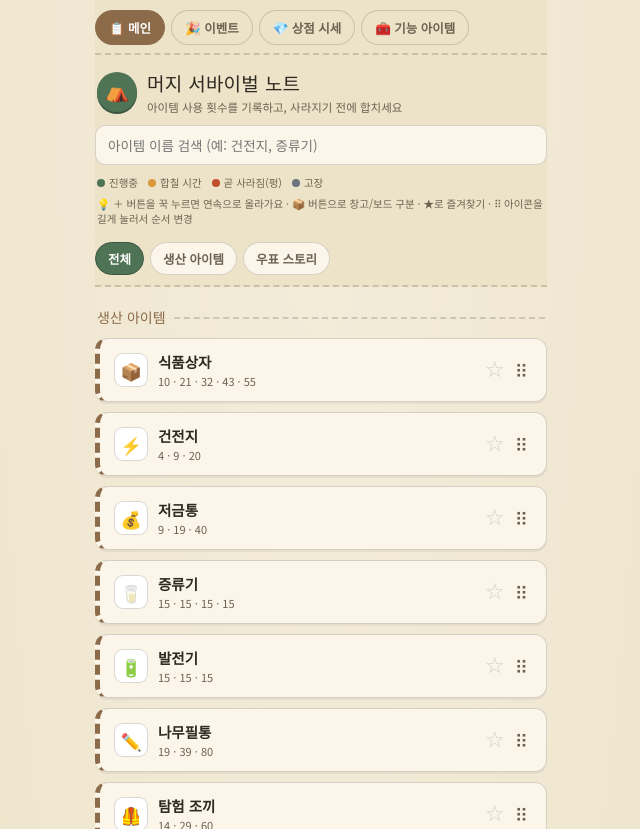
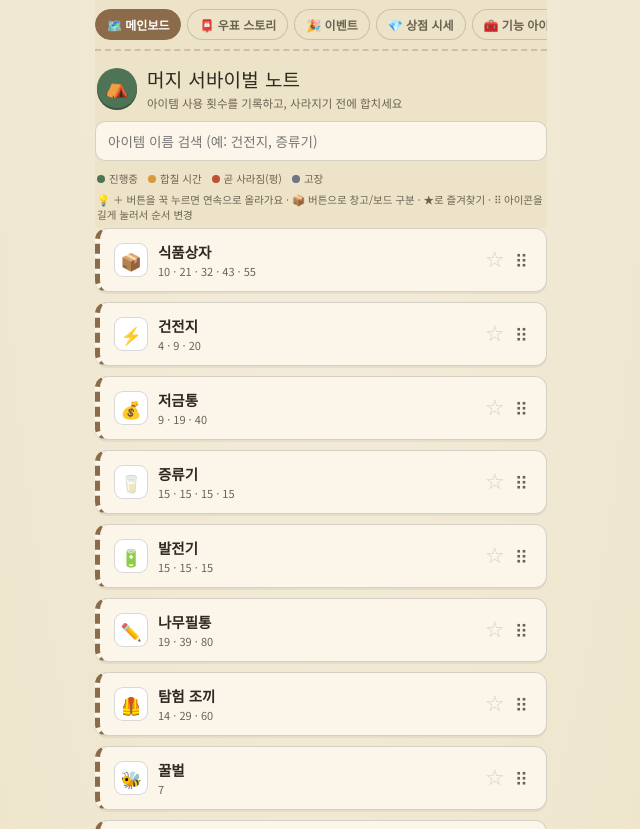
Before and after one commit to mmssnote/mergesurvival-note, a plain HTML site: page index.html in a window 1280 px wide. Shown: the top 829 px of the page, without its empty margins (319-959 px from the left). Drawn offline with Linux system fonts and the light colour scheme; no server answers.

Commit message:
Add files via upload

```diff
--- a/index.html
+++ b/index.html
@@ -39,12 +39,6 @@
     background:var(--paper);
     padding:14px 0 6px;
   }
-  .stickybar{
-    position:sticky;top:46px;z-index:20;
-    background:var(--paper);
-    padding:8px 0 8px;
-    border-bottom:2px dashed var(--line);
-  }
   .brand{display:flex;align-items:center;gap:10px;padding:0 2px;}
   .brand .badge{
     width:40px;height:40px;border-radius:50%;
@@ -62,34 +56,41 @@
   }
   .searchbar input:focus{outline:2px solid var(--moss);outline-offset:1px;}
 
-  .tabs{display:flex;gap:6px;margin-top:2px;overflow-x:auto;padding-bottom:2px;}
-  .tabs::-webkit-scrollbar{display:none;}
+  /* ---- 상단 통합 메뉴(탑탭+카테고리탭), 스크롤 시 자동 접힘 ---- */
+  .topbar-wrap{
+    position:sticky;top:0;z-index:21;background:var(--paper);
+    transition:transform .22s ease;
+  }
+  .topbar-wrap.hide{transform:translateY(-100%);}
+  .topbar{
+    display:flex;align-items:center;gap:6px;padding:9px 0;overflow-x:auto;
+    border-bottom:2px dashed var(--line);
+  }
+  .topbar::-webkit-scrollbar{display:none;}
+  .tabsep{flex:none;width:1px;align-self:stretch;margin:2px 1px;background:var(--line);}
+  .toptab{
+    flex:none;padding:6px 11px;border-radius:999px;border:1.5px solid var(--line);
+    background:var(--paper);font-size:12px;font-weight:700;color:var(--ink-soft);
+    cursor:pointer;white-space:nowrap;
+  }
+  .toptab.active{background:var(--wood);border-color:var(--wood);color:#fff;}
+
+  .tabs{display:flex;gap:6px;flex:none;}
   .tab{
     flex:none;padding:6px 12px;border-radius:999px;border:1.5px solid var(--line);
-    background:var(--card);font-size:12.5px;font-weight:600;color:var(--ink-soft);
+    background:var(--card);font-size:12px;font-weight:600;color:var(--ink-soft);
     cursor:pointer;white-space:nowrap;
   }
   .tab.active{background:var(--moss);border-color:var(--moss-dark);color:#fff;}
 
-  .subtabs{display:flex;gap:6px;margin-top:8px;overflow-x:auto;}
+  .subtabs{display:flex;gap:6px;overflow-x:auto;padding:8px 0;border-bottom:2px dashed var(--line);}
   .subtabs::-webkit-scrollbar{display:none;}
   .subtab{
     flex:none;padding:4px 10px;border-radius:999px;border:1.5px dashed var(--wood);
     background:transparent;font-size:11.5px;font-weight:600;color:var(--wood);cursor:pointer;white-space:nowrap;
   }
   .subtab.active{background:var(--amber);border-style:solid;border-color:var(--amber-dark);color:#fff;}
-
-  .toptabs{
-    display:flex;gap:6px;padding:10px 0 8px;overflow-x:auto;background:var(--paper);
-    border-bottom:2px dashed var(--line);position:sticky;top:0;z-index:21;
-  }
-  .toptabs::-webkit-scrollbar{display:none;}
-  .toptab{
-    flex:none;padding:7px 13px;border-radius:999px;border:1.5px solid var(--line);
-    background:var(--paper);font-size:12.5px;font-weight:700;color:var(--ink-soft);
-    cursor:pointer;white-space:nowrap;
-  }
-  .toptab.active{background:var(--wood);border-color:var(--wood);color:#fff;}
+  .topbar-wrap.not-main .subtabs{display:none !important;}
 
   .infopage{padding:16px 14px 40px;}
   .infohead{font-family:'Jua',sans-serif;font-size:18px;margin:4px 0 16px;color:var(--ink);}
@@ -187,7 +188,7 @@
     flex:1;border:none;background:#F1EBDA;color:var(--ink-soft);font-size:11px;border-radius:5px;
     padding:3px 2px;cursor:pointer;line-height:1.3;
   }
-  .chip .ctrl button.confirm{background:var(--rust);color:#fff;font-weight:700;}
+  .chip .ctrl button.confirm{background:var(--rust);color:#fff;font-weight:900;font-size:15px;}
   .chip.ready{border-color:var(--amber-dark);background:#FFF6E4;}
   .chip.ready .count{color:var(--amber-dark);}
   .chip.ready .bar i{background:var(--amber);}
@@ -249,11 +250,15 @@
 </head>
 <body>
 <div class="wrap">
-  <div class="toptabs" id="toptabs">
-    <button class="toptab active" data-top="main">📋 메인</button>
-    <button class="toptab" data-top="event">🎉 이벤트</button>
-    <button class="toptab" data-top="shop">💎 상점 시세</button>
-    <button class="toptab" data-top="funcitem">🧰 기능 아이템</button>
+  <div class="topbar-wrap" id="topbarWrap">
+    <div class="topbar" id="topbar">
+      <button class="toptab active" data-top="board">🗺️ 메인보드</button>
+      <button class="toptab" data-top="stamp">📮 우표 스토리</button>
+      <button class="toptab" data-top="event">🎉 이벤트</button>
+      <button class="toptab" data-top="shop">💎 상점 시세</button>
+      <button class="toptab" data-top="funcitem">🧰 기능 아이템</button>
+    </div>
+    <div class="subtabs" id="subtabs" style="display:none;"></div>
   </div>
 
   <div id="page-main" class="toppage">
@@ -278,10 +283,6 @@
       <p class="tip">💡 ＋ 버튼을 꾹 누르면 연속으로 올라가요 · 📦 버튼으로 창고/보드 구분 · ★로 즐겨찾기 · ⠿ 아이콘을 길게 눌러서 순서 변경</p>
     </div>
   </header>
-  <div class="stickybar">
-    <div class="tabs" id="cattabs"></div>
-    <div class="subtabs" id="subtabs" style="display:none;"></div>
-  </div>
 
   <main id="content"></main>
 
@@ -374,6 +375,7 @@
     </div>
   </div>
 </div>
+
 
 
 <script type="module">
@@ -515,7 +517,7 @@ let customOrder = []; // 사용자가 정한 아이템 순서 (family id 배열)
 let orderVersion = 0; // 순서 강제 재정렬 버전
 const ORDER_VERSION = 1; // 이 숫자를 올리면 기존 사용자도 DB 기본 순서로 한 번 재정렬됨
 let reorderMode = false;
-let curCat = '전체';
+let curCat = '생산';
 let curSub = null;
 let query = '';
 const openCards = new Set();
@@ -605,16 +607,6 @@ function getList(k){
 
 /* ---------------- 렌더링 ---------------- */
 function renderTabs(){
-  const cattabs = document.getElementById('cattabs');
-  const cats = ['전체','생산','우표'];
-  cattabs.innerHTML = cats.map(c=>{
-    const label = c==='전체'?'전체':(c==='생산'?'생산 아이템':'우표 스토리');
-    return `<button class="tab ${curCat===c?'active':''}" data-cat="${c}">${label}</button>`;
-  }).join('');
-  cattabs.querySelectorAll('.tab').forEach(b=>{
-    b.onclick=()=>{ curCat=b.dataset.cat; curSub=null; render(); };
-  });
-
   const subtabs = document.getElementById('subtabs');
   if(curCat==='우표'){
     subtabs.style.display='flex';
@@ -664,13 +656,13 @@ function chipHtml(k, inst, max, isFinalPop, forcedBroken){
   const ctrl = inst.stored
     ? `<div class="ctrl">
         <button data-act="loc" data-k="${k}" data-id="${inst.id}" title="보드로 꺼내기">📤</button>
-        <button class="${armed?'confirm':''}" data-act="del" data-k="${k}" data-id="${inst.id}">${armed?'삭제?':'×'}</button>
+        <button class="${armed?'confirm':''}" data-act="del" data-k="${k}" data-id="${inst.id}">×</button>
       </div>`
     : `<button class="plusbtn" data-act="tap" data-k="${k}" data-id="${inst.id}">＋</button>
       <div class="ctrl">
         <button data-act="dec" data-k="${k}" data-id="${inst.id}">−</button>
         <button data-act="loc" data-k="${k}" data-id="${inst.id}" title="창고에 보관">📦</button>
-        <button class="${armed?'confirm':''}" data-act="del" data-k="${k}" data-id="${inst.id}">${armed?'삭제?':'×'}</button>
+        <button class="${armed?'confirm':''}" data-act="del" data-k="${k}" data-id="${inst.id}">×</button>
       </div>`;
   return `<div class="${cls}" data-k="${k}" data-id="${inst.id}">
     ${broken?'<div class="tag">🔧</div>':''}
@@ -896,7 +888,7 @@ function render(){
   }
   let lastSection = null;
   rest.forEach((fam,i)=>{
-    const sectionLabel = fam.cat==='생산' ? '생산 아이템' : ('우표 스토리 · ' + (fam.sub||''));
+    const sectionLabel = fam.cat==='생산' ? '🗺️ 메인보드' : ('📮 우표 스토리 · ' + (fam.sub||''));
     if(sectionLabel!==lastSection && curCat==='전체'){
       html += `<div class="section-label">${sectionLabel}</div>`;
       lastSection = sectionLabel;
@@ -1146,13 +1138,47 @@ function wireTopTabs(){
       const target = btn.dataset.top;
       document.querySelectorAll('.toptab').forEach(b=> b.classList.toggle('active', b===btn));
       document.querySelectorAll('.toppage').forEach(p=> p.style.display='none');
-      document.getElementById('page-'+target).style.display='';
+      if(target==='board' || target==='stamp'){
+        curCat = (target==='board') ? '생산' : '우표';
+        curSub = null;
+        document.getElementById('page-main').style.display='';
+        document.getElementById('topbarWrap').classList.remove('not-main');
+        renderTabs();
+        render();
+      } else {
+        document.getElementById('page-'+target).style.display='';
+        document.getElementById('topbarWrap').classList.add('not-main');
+      }
     });
   });
 }
 
+/* ---- 스크롤 내리면 상단 메뉴 자동으로 접히고, 올리면 다시 나타남 ---- */
+function wireScrollHide(){
+  const wrap = document.getElementById('topbarWrap');
+  if(!wrap) return;
+  let lastY = window.scrollY;
+  let ticking = false;
+  function update(){
+    const y = window.scrollY;
+    if(y <= 8){
+      wrap.classList.remove('hide');
+    } else if(y > lastY + 4){
+      wrap.classList.add('hide');
+    } else if(y < lastY - 4){
+      wrap.classList.remove('hide');
+    }
+    lastY = y;
+    ticking = false;
+  }
+  window.addEventListener('scroll', ()=>{
+    if(!ticking){ requestAnimationFrame(update); ticking = true; }
+  }, {passive:true});
+}
+
 (async function init(){
   wireTopTabs();
+  wireScrollHide();
   await loadState();
   render();
 })();
```
